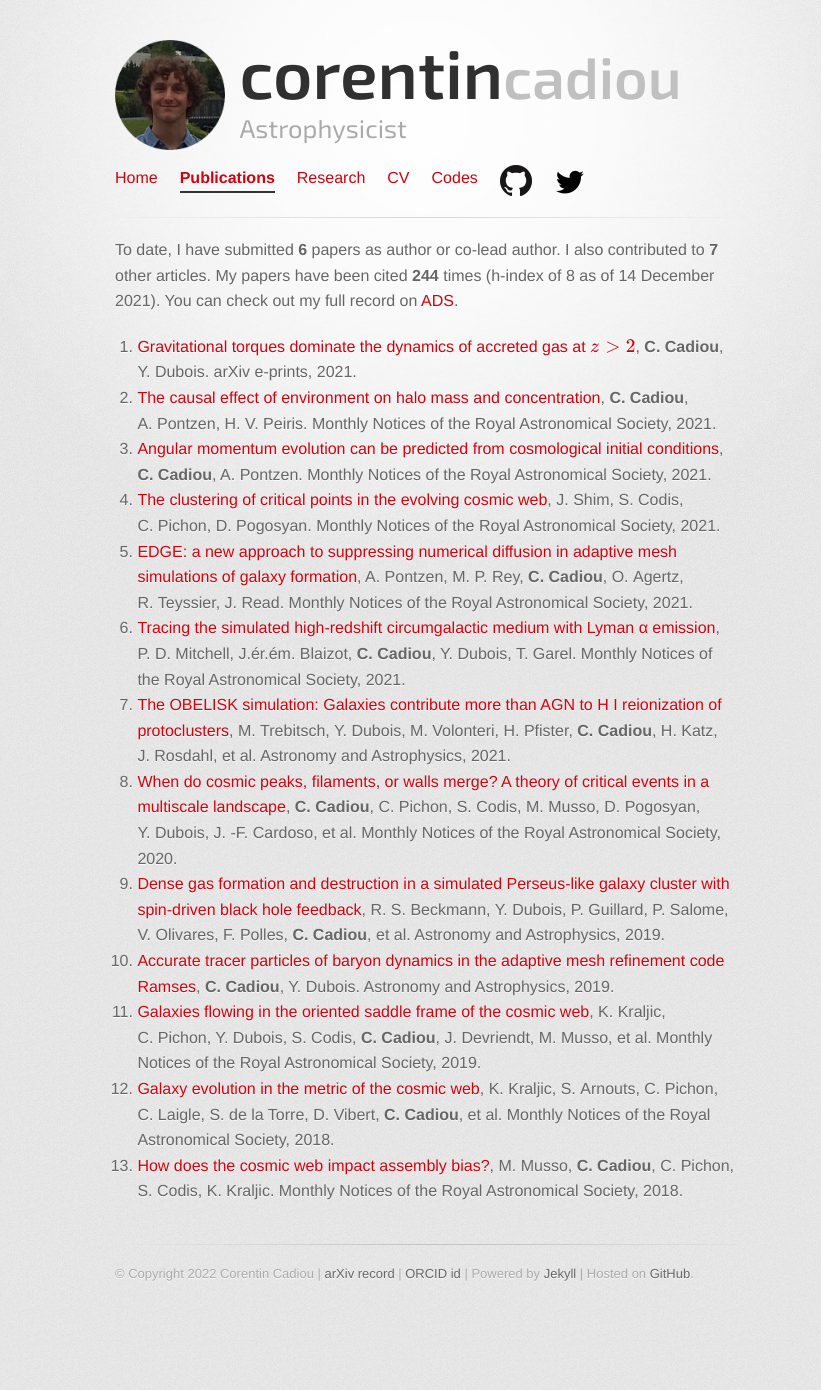
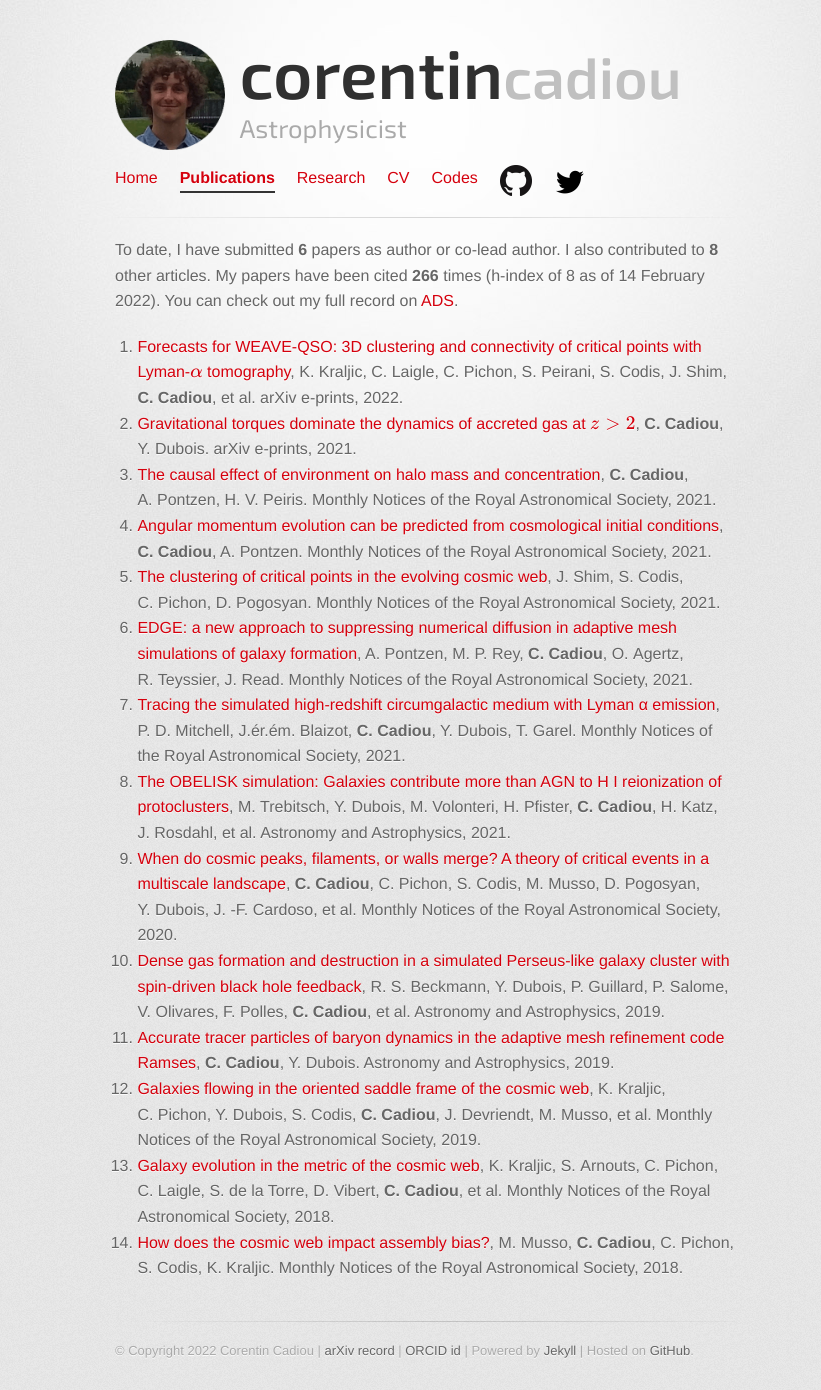
Before and after one commit to cphyc/cphyc.github.io, a Jekyll site: the page built from publications/index.html, in a window 1280 px wide. Shown: the whole page, without its empty margins (215-1036 px from the left). Built offline with Jekyll 4.4.1, drawn with Linux system fonts in a browser that asks for light colours; nearby versions of some CDN libraries; before the commit the page ends 1313 px from its top, so only the background shows below that.

Commit message:
Update publications

```diff
--- a/publications/index.html
+++ b/publications/index.html
@@ -7,11 +7,41 @@ description: My Publications
 
 <p>
   To date, I have submitted <b>6</b> papers as author or co-lead author.
-  I also contributed to <b>7</b> other articles.
-  My papers have been cited <b>244</b> times (h-index of 8 as of 14 December 2021).
+  I also contributed to <b>8</b> other articles.
+  My papers have been cited <b>266</b> times (h-index of 8 as of 14 February 2022).
   You can check out my full record on <a href="https://ui.adsabs.harvard.edu/search/filter_database_fq_database=AND&filter_database_fq_database=database%3A%22astronomy%22&fq=%7B!type%3Daqp%20v%3D%24fq_database%7D&fq_database=(database%3A%22astronomy%22)&p_=0&q=((author%3A%22%22))&sort=date%20desc%2C%20bibcode%20desc" target="_blank">ADS</a>.
 </p>
 <ol>
+
+  <li>
+    <a href="https://arxiv.org/abs/2201.02606">Forecasts for WEAVE-QSO: 3D clustering and connectivity of critical points with Lyman-$\alpha$ tomography</a>,
+
+
+      K.&nbsp;Kraljic,
+
+
+      C.&nbsp;Laigle,
+
+
+      C.&nbsp;Pichon,
+
+
+      S.&nbsp;Peirani,
+
+
+      S.&nbsp;Codis,
+
+
+      J.&nbsp;Shim,
+
+    <b>
+      C.&nbsp;Cadiou</b>,
+
+
+      et al.
+
+    arXiv e-prints, 2022.
+  </li>
 
   <li>
     <a href="https://arxiv.org/abs/2110.05384">Gravitational torques dominate the dynamics of accreted gas at $z&gt;2$</a>,
```
